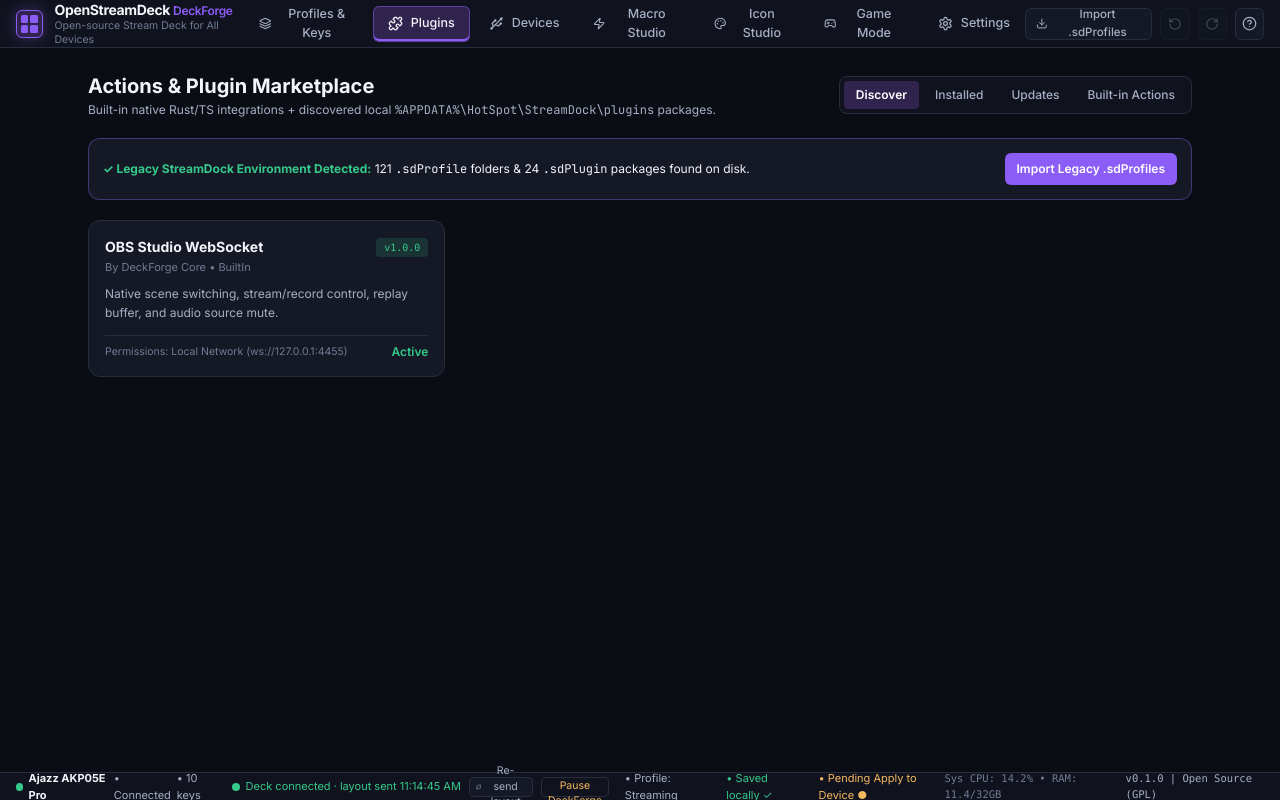
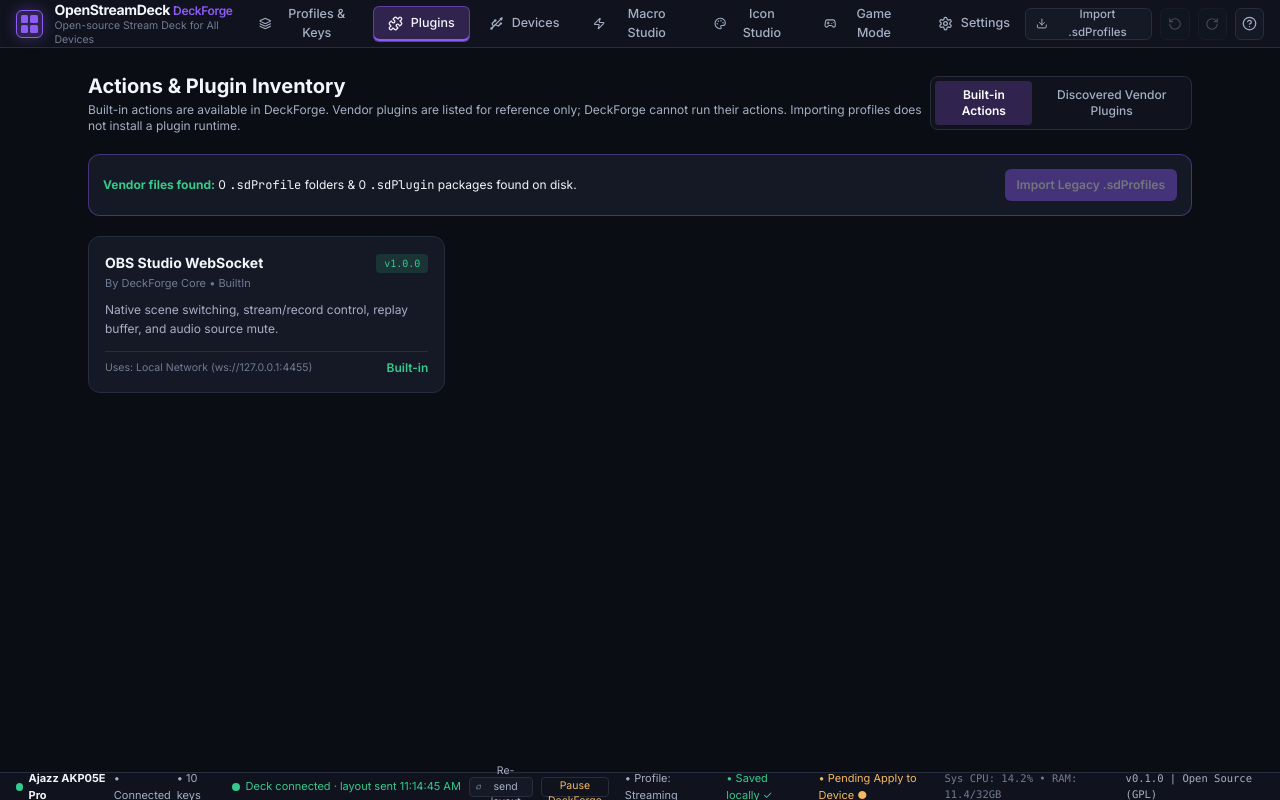
Before and after one commit to Adoxcol/deckforge, a React (Vite) app: page / in a window 1280 px wide. Both pictures are taken after a click on the button "Plugins". Built offline with nearby package versions, Linux system fonts and the light colour scheme.

Commit message:
fix: distinguish discovered vendor plugins from supported actions

```diff
--- a/src/bridge/tauriBridge.ts
+++ b/src/bridge/tauriBridge.ts
@@ -412,11 +412,11 @@ const fallbackBootstrap = (): FullBootstrapPayload => {
     legacySummary: {
       profilesDir: "%APPDATA%\\HotSpot\\StreamDock\\profiles",
       pluginsDir: "%APPDATA%\\HotSpot\\StreamDock\\plugins",
-      legacyProfileCount: 121,
-      namedRootProfilesCount: 28,
-      legacyPluginCount: 24,
-      pluginWsPort: 28196,
-      pluginHostActive: true,
+      legacyProfileCount: 0,
+      namedRootProfilesCount: 0,
+      legacyPluginCount: 0,
+      pluginWsPort: null,
+      pluginHostActive: false,
       discoveredPlugins: [
         {
           id: "builtin.obs",
--- a/src/screens/PluginsScreen.tsx
+++ b/src/screens/PluginsScreen.tsx
@@ -6,26 +6,30 @@ interface PluginsScreenProps {
   onImportLegacy: () => void;
 }
 
-type PluginTab = "Discover" | "Installed" | "Updates" | "Built-in Actions";
+type PluginTab = "Built-in Actions" | "Discovered Vendor Plugins";
 
 /** Built-in integrations and plugins found from the vendor's app. */
 export const PluginsScreen: React.FC<PluginsScreenProps> = ({ legacySummary, onImportLegacy }) => {
-  const [pluginFilterTab, setPluginFilterTab] = useState<PluginTab>("Discover");
+  const [pluginFilterTab, setPluginFilterTab] = useState<PluginTab>("Built-in Actions");
+
+  const plugins = (legacySummary?.discoveredPlugins ?? []).filter(plug =>
+    pluginFilterTab === "Built-in Actions" ? plug.sourceKind === "BuiltIn" : plug.sourceKind !== "BuiltIn");
 
   return (    <div className="flex-1 p-6 overflow-y-auto max-w-6xl mx-auto w-full flex flex-col gap-5">
       <div className="flex items-center justify-between">
         <div>
-          <h1 className="text-xl font-bold">Actions & Plugin Marketplace</h1>
+          <h1 className="text-xl font-bold">Actions & Plugin Inventory</h1>
           <p className="text-xs text-[#A6AFC4] mt-0.5">
-            Built-in native Rust/TS integrations + discovered local{" "}
-            <code>%APPDATA%\HotSpot\StreamDock\plugins</code> packages.
+            Built-in actions are available in DeckForge. Vendor plugins are listed for reference only;
+            DeckForge cannot run their actions. Importing profiles does not install a plugin runtime.
           </p>
         </div>
         <div className="flex gap-1 bg-[#10131D] border border-[#272D3D] p-1 rounded-lg">
-          {(["Discover", "Installed", "Updates", "Built-in Actions"] as const).map((t) => (
+          {(["Built-in Actions", "Discovered Vendor Plugins"] as const).map((t) => (
             <button
               key={t}
               onClick={() => setPluginFilterTab(t)}
+              aria-pressed={pluginFilterTab === t}
               className={`px-3 py-1.5 rounded text-xs font-medium cursor-pointer ${
                 pluginFilterTab === t
                   ? "bg-[#30244F] text-white font-semibold"
@@ -42,7 +46,7 @@ export const PluginsScreen: React.FC<PluginsScreenProps> = ({ legacySummary, onI
         <div className="p-3.5 rounded-xl bg-[#151925] border border-[#8B5CF6]/40 flex items-center justify-between">
           <div className="text-xs">
             <span className="font-bold text-[#35C98B]">
-              ✓ Legacy StreamDock Environment Detected:
+              Vendor files found:
             </span>{" "}
             <span className="text-[#F4F5FA]">
               {legacySummary.legacyProfileCount} <code>.sdProfile</code> folders &{" "}
@@ -51,15 +55,18 @@ export const PluginsScreen: React.FC<PluginsScreenProps> = ({ legacySummary, onI
           </div>
           <button
             onClick={onImportLegacy}
-            className="h-8 px-3 rounded-md bg-[#8B5CF6] hover:bg-[#9D75F8] text-xs font-semibold text-white cursor-pointer"
+            disabled={legacySummary.namedRootProfilesCount === 0}
+            className="h-8 px-3 rounded-md bg-[#8B5CF6] hover:bg-[#9D75F8] text-xs font-semibold text-white cursor-pointer disabled:opacity-40 disabled:cursor-default"
           >
             Import Legacy .sdProfiles
           </button>
         </div>
       )}
 
+      {!legacySummary && <p className="text-sm text-[#A6AFC4]">Plugin inventory is unavailable.</p>}
+      {legacySummary && plugins.length === 0 && <p className="text-sm text-[#A6AFC4]">No packages found in this category.</p>}
       <div className="grid grid-cols-3 gap-4">
-        {(legacySummary?.discoveredPlugins || []).map((plug) => (
+        {plugins.map((plug) => (
           <div
             key={plug.id}
             className="p-4 rounded-xl bg-[#151925] border border-[#272D3D] flex flex-col justify-between gap-3"
@@ -69,7 +76,7 @@ export const PluginsScreen: React.FC<PluginsScreenProps> = ({ legacySummary, onI
                 <span className="font-bold text-sm truncate">{plug.name}</span>
                 <span
                   className={`text-[10px] px-2 py-0.5 rounded font-mono ${
-                    plug.enabled
+                    plug.sourceKind === "BuiltIn"
                       ? "bg-[#35C98B]/15 text-[#35C98B]"
                       : "bg-[#F4B860]/15 text-[#F4B860]"
                   }`}
@@ -86,14 +93,14 @@ export const PluginsScreen: React.FC<PluginsScreenProps> = ({ legacySummary, onI
             </div>
             <div className="pt-2 border-t border-[#272D3D] flex items-center justify-between">
               <span className="text-[10.5px] text-[#707B94] truncate">
-                Permissions: {plug.permissions.join(", ")}
+                {plug.sourceKind === "BuiltIn" ? `Uses: ${plug.permissions.join(", ")}` : "Discovered on disk only"}
               </span>
               <span
                 className={`text-xs font-semibold ${
-                  plug.enabled ? "text-[#35C98B]" : "text-[#F4B860]"
+                  plug.sourceKind === "BuiltIn" ? "text-[#35C98B]" : "text-[#F4B860]"
                 }`}
               >
-                {plug.enabled ? "Active" : "Quarantined"}
+                {plug.sourceKind === "BuiltIn" ? "Built-in" : "Unsupported"}
               </span>
             </div>
           </div>
--- a/src/types/deckforge.ts
+++ b/src/types/deckforge.ts
@@ -191,7 +191,7 @@ export interface LegacyStreamDockSummary {
   namedRootProfilesCount: number;
   legacyPluginCount: number;
   discoveredPlugins: PluginPackageInfo[];
-  pluginWsPort: number;
+  pluginWsPort: number | null;
   pluginHostActive: boolean;
 }
 
```
Also changed, not shown: 2 other files (tests, documents, lock files or other folders).
